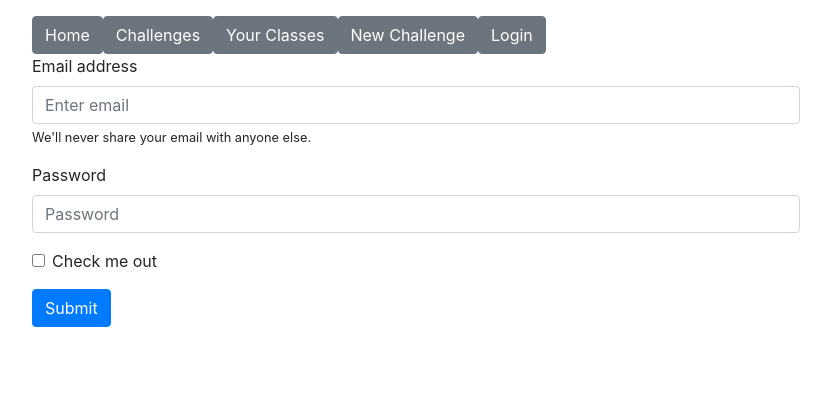
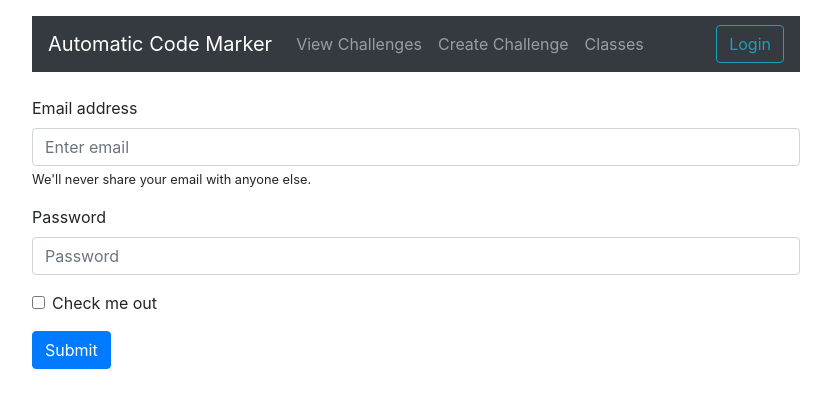
Before and after one commit to KieranRobo/automatic-code-marker, a React (Create React App) app in the folder frontend/: page /login in a window 1280 px wide. Shown: the top 408 px of the page, without its empty margins (224-1055 px from the left). Built offline with nearby package versions, Linux system fonts and the light colour scheme.

Commit message:
Updated UI plus more.

```diff
--- a/frontend/src/components/App.js
+++ b/frontend/src/components/App.js
@@ -1,7 +1,7 @@
 import React, { useState } from 'react';
 import { Route, Switch, Link, BrowserRouter } from 'react-router-dom';
 
-import Button from 'react-bootstrap/Button';
+import {Button, Navbar, Nav, Form, FormControl} from 'react-bootstrap';
 
 import Home from './Home';
 import Challenges from './Challenges';
@@ -24,11 +24,11 @@ const firebaseApp = firebase.initializeApp(firebaseConfig);
 function logoutinButton() {
   if (localStorage.getItem('lecturerId') == null && localStorage.getItem('studentId') == null) {
     return (
-      <Link to="/login"><Button variant="secondary">Login</Button></Link>
+      <Button variant="outline-info" href="/login">Login</Button>
     )
   } else {
     return (
-    <Link to="/logout"><Button variant="secondary">Logout</Button></Link>
+      <Button variant="outline-info" href="/logout">Logout</Button>
     )
   }
 }
@@ -40,13 +40,21 @@ function App() {
     <div className="App">
 
 
+      <>
+        <Navbar bg="dark" variant="dark">
+          <Navbar.Brand href="/">Automatic Code Marker</Navbar.Brand>
+          <Nav className="mr-auto">
+            <Nav.Link href="/challenges">View Challenges</Nav.Link>
+            <Nav.Link href="/challenges/new">Create Challenge</Nav.Link>
+            <Nav.Link href="/classes">Classes</Nav.Link>
+          </Nav>
+          <Form inline>
+          { logoutinButton() }
+          </Form>
+        </Navbar>
+        <br/>
 
-        <Link to="/"><Button variant="secondary">Home</Button></Link>
-        <Link to="/challenges"><Button variant="secondary">Challenges</Button></Link>
-        <Link to="/classes"><Button variant="secondary">Your Classes</Button></Link>
-        <Link to="/challenges/new"><Button variant="secondary">New Challenge</Button></Link>
-        { logoutinButton() }
-
+      </>
 
       <Switch>
 
@@ -66,6 +74,7 @@ function App() {
 
       </Switch>
 
+
     </div>
   );
 }
--- a/frontend/src/components/classes/Submissions.js
+++ b/frontend/src/components/classes/Submissions.js
@@ -11,7 +11,10 @@ class Submissions extends React.Component {
 
     state = {
         submissions: [],
-        students: []
+        students: [],
+        challenge: {
+            test_cases: []
+        }
     };
 
     constructor(props) {
@@ -19,6 +22,7 @@ class Submissions extends React.Component {
     }
 
     componentDidMount() {
+        // Get all submissions from class
         axios.Challenges.submissionsFromClass(this.props.match.params.chalId, this.props.match.params.classId)
         .then(response => {
             const newState = Object.assign({}, this.state, {
@@ -29,10 +33,21 @@ class Submissions extends React.Component {
         console.log(this.state.submissions);
         });
 
+        // Get all students for comparison
         axios.Students.all()
         .then(response => {
             const newState = Object.assign({}, this.state, {
                 students: response.data
+        });
+
+        this.setState(newState);
+        });
+
+        // Get challenge details
+        axios.Challenges.details(this.props.match.params.chalId)
+        .then(response => {
+            const newState = Object.assign({}, this.state, {
+                challenge: response.data
         });
 
         this.setState(newState);
@@ -67,7 +82,7 @@ class Submissions extends React.Component {
                             <tr key={submission.id}>
                                 <td>{actualStudent.registration_number}</td>
                                 <td>{actualStudent.full_name}</td>
-                                <td>{submission.test_passed}</td>
+                                <td>{submission.test_passed}/{this.state.challenge.test_cases.length}</td>
                                 <td>View Submission</td>
 
                             </tr>
```
